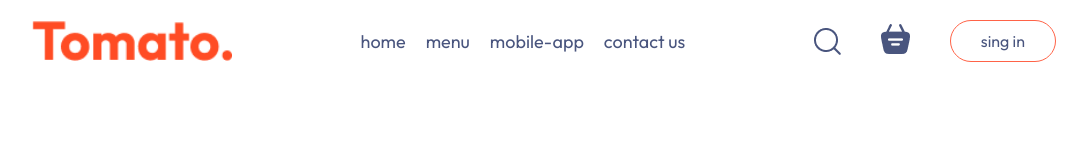
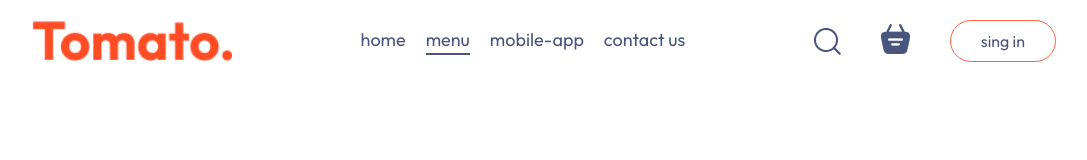
Before and after one commit to shaxa98/DliweryFood, a React (Vite) app in the folder Food/: page / in a window 1280 px wide. Shown: the top 160 px of the page, without its empty margins (96-1183 px from the left). Built offline with nearby package versions, Linux system fonts and the light colour scheme.

Commit message:
update navbar

```diff
--- a/Food/src/components/navbar/Navbar.css
+++ b/Food/src/components/navbar/Navbar.css
@@ -31,7 +31,13 @@
   padding: 10px 30px;
   border-radius: 50px;
   cursor: pointer;
+  transition: 0.3;
 }
 .navbar button:hover {
   background-color: #fff4f2;
 }
+
+.navbar .active {
+  padding-bottom: 2px;
+  border-bottom: 2px solid #49557e;
+}
--- a/Food/src/components/navbar/Navbar.jsx
+++ b/Food/src/components/navbar/Navbar.jsx
@@ -1,15 +1,16 @@
-import React from "react";
+import React, { useState } from "react";
 import "./Navbar.css";
 import { assets } from "../../assets/assets";
 function Navbar() {
+  const [menu, setMenu] = useState("menu");
   return (
     <div className="navbar">
       <img src={assets.logo} alt="" className="logo" />
       <ul className="navbar-menu">
-        <li>home</li>
-        <li>menu</li>
-        <li>mobile-app</li>
-        <li>contact us</li>
+        <li className={menu === "home" ? "active" : ""}>home</li>
+        <li className={menu === "menu" ? "active" : ""}>menu</li>
+        <li className={menu === "mobile-app" ? "active" : ""}>mobile-app</li>
+        <li className={menu === "contact us" ? "active" : ""}>contact us</li>
       </ul>
       <div className="navbar-right">
         <img src={assets.search_icon} alt="" />
```
